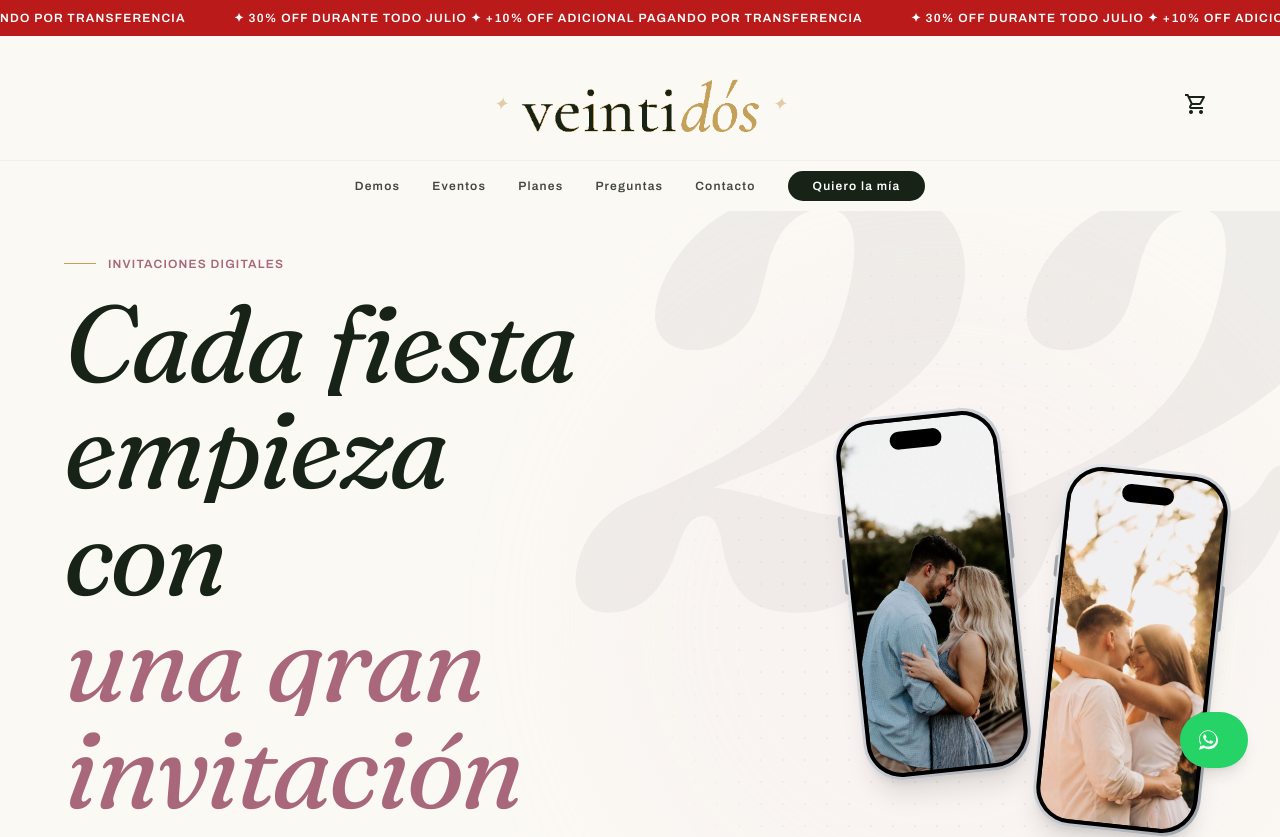
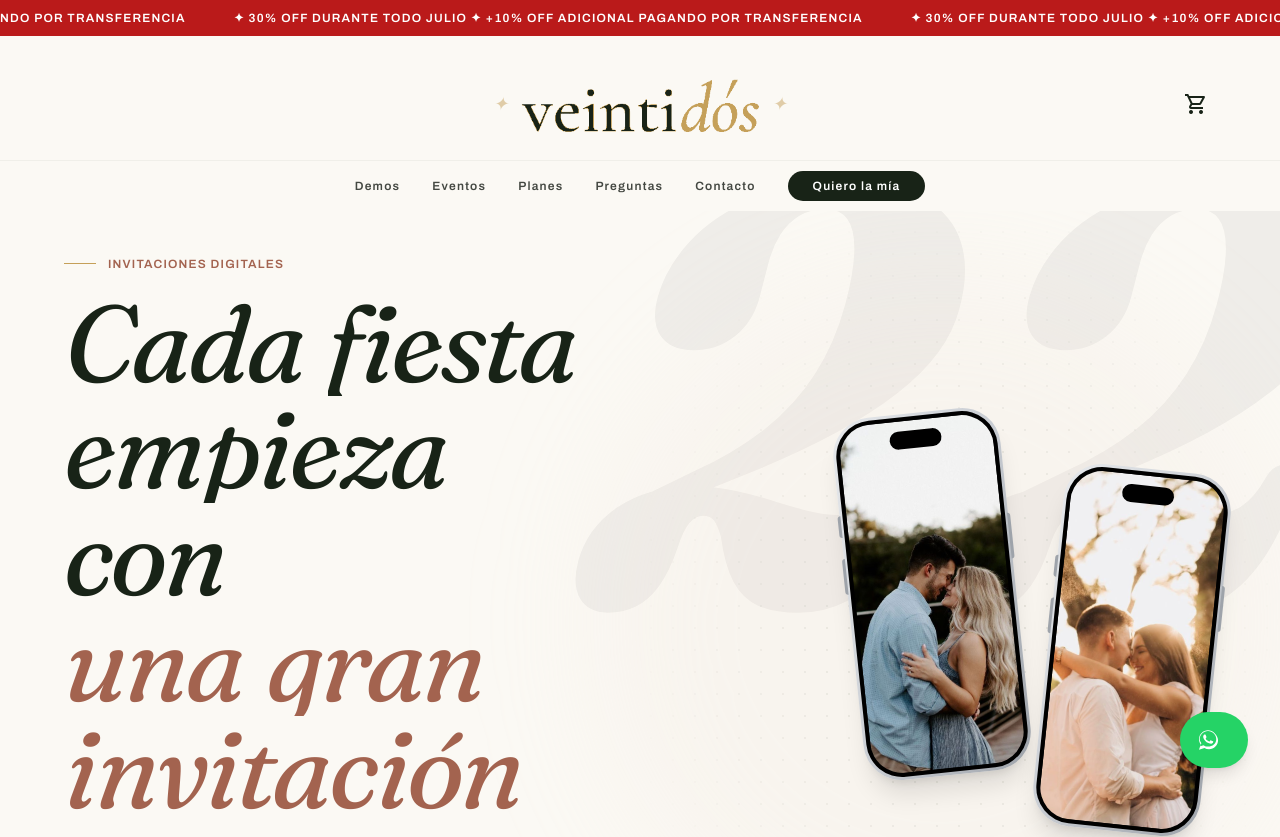
Before and after one commit to Pablo2205/Veintidos-Ecomerce, a React (Vite) app: page / in a window 1280 px wide. Shown: the top 837 px of the page. Built offline with nearby package versions, Linux system fonts and the light colour scheme.

Commit message:
Revierte secondary a terracota — a Pablo no le gustó el rosa mauve
Preferencia > data cuando compiten. secondary: #A8677A (rosa) -> #A3634F
(terracota, el original).

```diff
--- a/tailwind.config.js
+++ b/tailwind.config.js
@@ -13,18 +13,13 @@ export default {
         onPrimary: '#ffffff',
         // `secondary` sí es libre (no depende de ningún asset fijo) — antes
         // era un oliva casi igual al verde primario, dejando el sitio
-        // prácticamente monocromático. Se probó terracota primero; se
-        // reemplazó por este rosa mauve apagado según data real de
-        // ui-ux-pro-max/colors.csv: las entradas de Florería (verde +
-        // rosa/magenta, "Natural green + floral pink") y Wedding/Event
-        // Planning (rosa + dorado, "Romantic pink + elegant gold") son las
-        // más cercanas a esta categoría, y ambas usan rosa, no terracota —
-        // además el rosa está más lejos del dorado en el círculo cromático
-        // (más contraste) que el terracota, que competía con el dorado por
-        // el mismo territorio cálido.
-        secondary: '#A8677A',
-        secondaryContainer: '#F3E1E5',
-        secondaryFixed: '#EFD7DC',
+        // prácticamente monocromático. Se probó terracota, después un rosa
+        // mauve (mejor validado por ui-ux-pro-max/colors.csv, pero a Pablo
+        // no le gustó ese rosa puntual) — vuelta a terracota, que no tuvo
+        // objeciones. Gusto > data cuando compiten.
+        secondary: '#A3634F',
+        secondaryContainer: '#F1DED4',
+        secondaryFixed: '#EDD9CD',
         tertiary: '#152419',
         tertiaryContainer: '#2a392e',
         background: '#fbf9f4',
```
